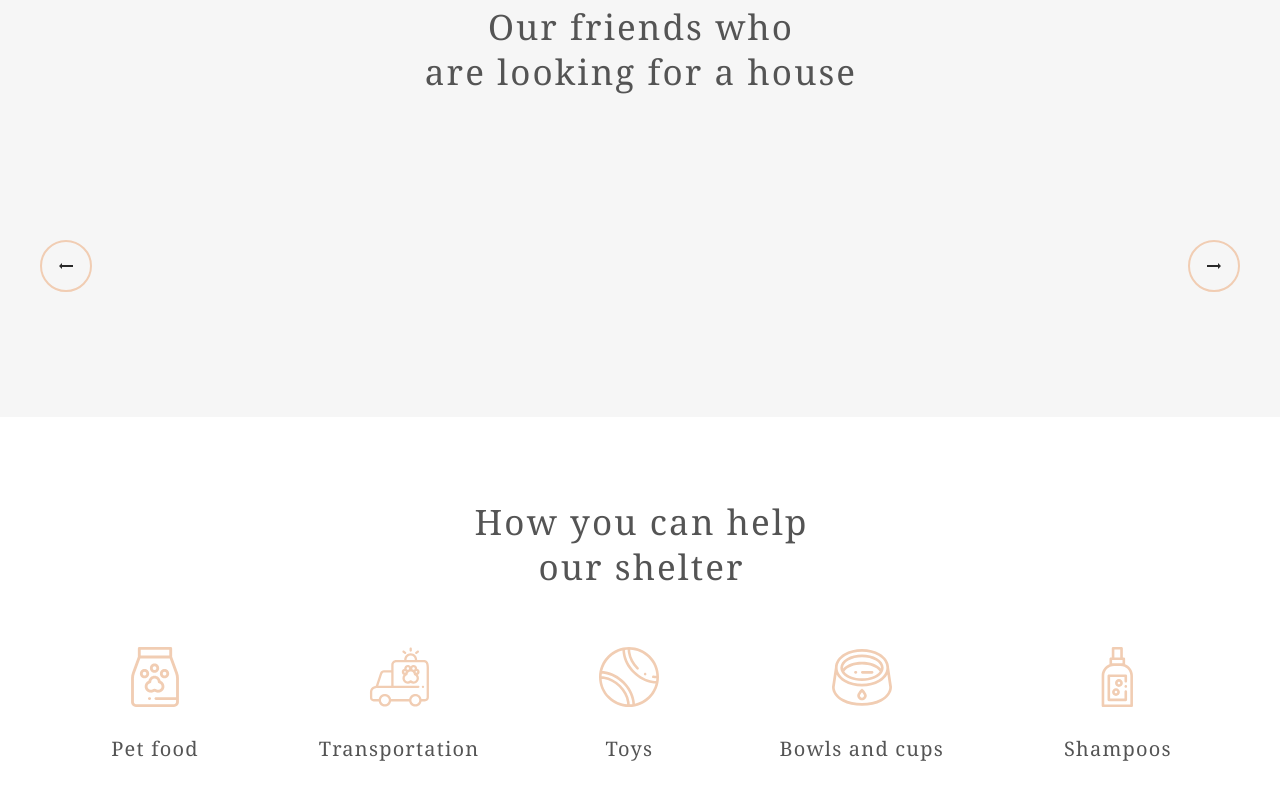
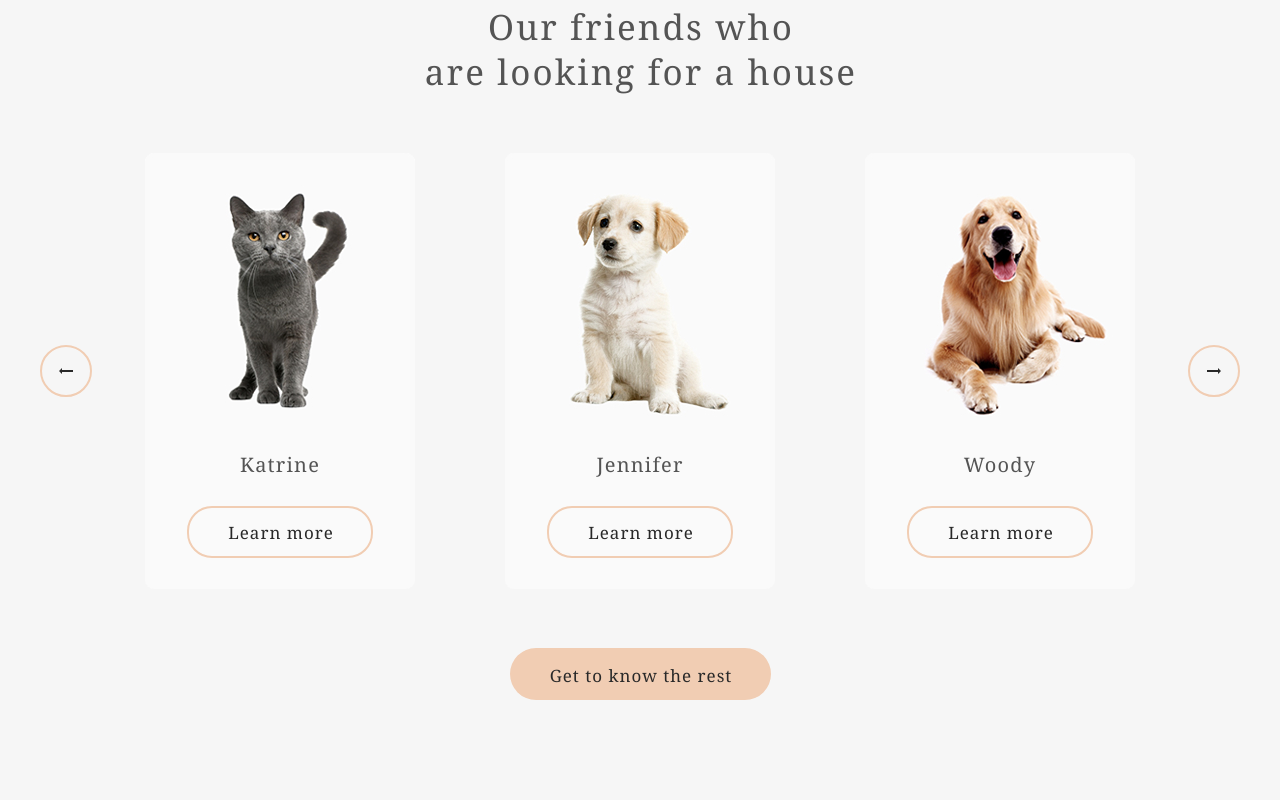
Before and after one commit to Andrey94-094/rsschool-cv, a plain HTML site: page shelter/pages/main/index.html in a window 1280 px wide. Shown: the part 1549-2361 px from the top of the page. Drawn offline with Linux system fonts and the light colour scheme; a script that the page names is missing.

Commit message:
feat: add basic page

```diff
--- a/shelter/pages/main/index.html
+++ b/shelter/pages/main/index.html
@@ -70,6 +70,25 @@
             </svg>
           </button>
           <div class="pets__slider slider">
+            <ul class="slider__list" style="z-index: 0;">
+              <li class="slider__item" id="pet_20">
+                <img class="slider__img" src="../../assets/images/pets-katrine.jpg" alt="" width="270" height="270">
+                <p class="slider__name">Katrine </p>
+                <a class="slider__btn" href="">Learn more</a>
+              </li>
+
+              <li class="slider__item" id="pet_1">
+                <img class="slider__img" src="../../assets/images/pets-jennifer.jpg" alt="" width="270" height="270">
+                <p class="slider__name">Jennifer </p>
+                <a class="slider__btn" href="">Learn more</a>
+              </li>
+
+              <li class="slider__item" id="pet_8">
+                <img class="slider__img" src="../../assets/images/pets-woody.jpg" alt="" width="270" height="270">
+                <p class="slider__name">Woody </p>
+                <a class="slider__btn" href="">Learn more</a>
+              </li>
+            </ul>
           </div>
           <button class="pets__slide-btn pets__slide-btn--next" aria-label="следующий">
             <svg class="pets__arrow" width="14" height="6" viewBox="0 0 14 6" fill="none" transform="rotate(180)"
--- a/shelter/pages/pets/style.css
+++ b/shelter/pages/pets/style.css
@@ -82,7 +82,8 @@ a {
 }
 
 .footer {
-  background: url(../../assets/images/noise_transparent.png), radial-gradient(100% 215.42% at 0% 0%, #5B483A 0%, #262425 100%), #211F20;
+  background: url(../../assets/images/noise_transparent.png),
+    radial-gradient(100% 215.42% at 0% 0%, #5b483a 0%, #262425 100%), #211f20;
 }
 
 .footer__wrap {
@@ -148,7 +149,7 @@ a {
   font-size: 20px;
   line-height: 115%;
   letter-spacing: 0.06em;
-  color: #F1CDB3;
+  color: #f1cdb3;
   padding-left: 60px;
   -webkit-box-sizing: border-box;
   box-sizing: border-box;
@@ -298,7 +299,7 @@ a {
 }
 
 .main-pets {
-  background-color: #F6F6F6;
+  background-color: #f6f6f6;
 }
 
 .friends {
@@ -330,7 +331,7 @@ a {
   -webkit-box-pack: center;
   -ms-flex-pack: center;
   justify-content: center;
-  -ms-grid-columns: (270px)[auto-fit];
+  -ms-grid-columns: (270px) [auto-fit];
   grid-template-columns: repeat(auto-fit, 270px);
   grid-row-gap: 30px;
   grid-column-gap: 40px;
@@ -407,7 +408,7 @@ a {
   box-sizing: border-box;
   width: 52px;
   height: 52px;
-  background-color: #F1CDB3;
+  background-color: #f1cdb3;
   border-radius: 50%;
   display: -webkit-box;
   display: -ms-flexbox;
@@ -419,7 +420,54 @@ a {
   -ms-flex-pack: center;
   justify-content: center;
 }
+.slider__btn {
+  -webkit-box-sizing: border-box;
+  box-sizing: border-box;
+  display: -webkit-box;
+  display: -ms-flexbox;
+  display: flex;
+  -webkit-box-pack: center;
+  -ms-flex-pack: center;
+  justify-content: center;
+  -webkit-box-align: center;
+  -ms-flex-align: center;
+  align-items: center;
+  padding-top: 2px;
+  padding-left: 2px;
+  border-radius: 26px;
+  border: none;
+  font-family: "Georgia", "Arial", sans-serif;
+  font-style: normal;
+  font-weight: normal;
+  font-size: 17px;
+  line-height: 19px;
+  letter-spacing: 1px;
+  color: #292929;
+  height: 52px;
+  outline: none;
+  cursor: pointer;
+  margin: 0 auto;
+  width: 186px;
+  border: 2px solid #f1cdb3;
+  box-sizing: border-box;
+  border-radius: 25px;
+}
 
+.slider__btn:hover {
+  background-color: #fddcc4;
+}
+
+.slider__btn:active,
+.slider__btn:focus {
+  background-color: #fddcc4;
+  opacity: 0.7;
+}
+
+.slider__btn:hover,
+.slider__btn:active,
+.slider__btn:focus {
+  border: none;
+}
 .friends__slide-btn {
   -webkit-box-sizing: border-box;
   box-sizing: border-box;
@@ -450,41 +498,50 @@ a {
   height: 52px;
   outline: none;
   cursor: pointer;
-  border: 2px solid #F1CDB3;
+  border: 2px solid #f1cdb3;
   position: relative;
   background-color: transparent;
 }
 
 .friends__slide-btn:hover {
-  background-color: #FDDCC4;
+  background-color: #fddcc4;
 }
 
-.friends__slide-btn:active, .friends__slide-btn:focus {
-  background-color: #FDDCC4;
+.friends__slide-btn:active,
+.friends__slide-btn:focus {
+  background-color: #fddcc4;
   opacity: 0.7;
 }
 
-.friends__slide-btn:hover, .friends__slide-btn:active, .friends__slide-btn:focus {
+.friends__slide-btn:hover,
+.friends__slide-btn:active,
+.friends__slide-btn:focus {
   border: none;
 }
 
-.friends__slide-btn:disabled, .friends__slide-btn[disabled] {
-  border: 2px solid #CDCDCD;
+.friends__slide-btn:disabled,
+.friends__slide-btn[disabled] {
+  border: 2px solid #cdcdcd;
 }
 
-.friends__slide-btn:disabled:hover, .friends__slide-btn:disabled:active, .friends__slide-btn:disabled:focus, .friends__slide-btn[disabled]:hover, .friends__slide-btn[disabled]:active, .friends__slide-btn[disabled]:focus {
+.friends__slide-btn:disabled:hover,
+.friends__slide-btn:disabled:active,
+.friends__slide-btn:disabled:focus,
+.friends__slide-btn[disabled]:hover,
+.friends__slide-btn[disabled]:active,
+.friends__slide-btn[disabled]:focus {
   background-color: transparent;
   cursor: auto;
 }
 
 .friends__slide-btn:disabled path {
-  fill: #CDCDCD;
+  fill: #cdcdcd;
 }
 
 .friends__slide-btn:disabled path:hover::after path,
 .friends__slide-btn:disabled path:active::after path,
 .friends__slide-btn:disabled path:focus::after path {
-  fill: #CDCDCD;
+  fill: #cdcdcd;
 }
 
 .friends__slide-btn--previous {
@@ -497,7 +554,9 @@ a {
   justify-self: start;
 }
 
-.friends__slide-btn--previous:hover::after, .friends__slide-btn--previous:active::after, .friends__slide-btn--previous:focus::after {
+.friends__slide-btn--previous:hover::after,
+.friends__slide-btn--previous:active::after,
+.friends__slide-btn--previous:focus::after {
   top: 12px;
 }
 
@@ -511,7 +570,9 @@ a {
   align-self: center;
 }
 
-.friends__slide-btn--next:hover::after, .friends__slide-btn--next:active::after, .friends__slide-btn--next:focus::after {
+.friends__slide-btn--next:hover::after,
+.friends__slide-btn--next:active::after,
+.friends__slide-btn--next:focus::after {
   top: 32px;
 }
 
@@ -597,7 +658,7 @@ a {
   line-height: 24px;
   font-size: 15px;
   line-height: 24px;
-  color: #CDCDCD;
+  color: #cdcdcd;
   padding-bottom: 4px;
 }
 
@@ -605,8 +666,9 @@ a {
   cursor: pointer;
 }
 
-.nav__link:active, .nav__link:focus {
-  border-bottom: 3px solid #F1CDB3;
+.nav__link:active,
+.nav__link:focus {
+  border-bottom: 3px solid #f1cdb3;
   outline: none;
 }
 
@@ -616,7 +678,7 @@ a {
 }
 
 .nav__link--active {
-  border-bottom: 3px solid #F1CDB3;
+  border-bottom: 3px solid #f1cdb3;
   outline: none;
 }
 
@@ -625,8 +687,9 @@ a {
   color: white;
 }
 
-.nav__link:active, .nav__link:focus {
-  border-bottom: 3px solid #F1CDB3;
+.nav__link:active,
+.nav__link:focus {
+  border-bottom: 3px solid #f1cdb3;
   outline: none;
   color: white;
 }
@@ -639,6 +702,94 @@ a {
   color: black;
 }
 
-.nav__link--pets:active, .nav__link--pets:focus {
+.nav__link--pets:active,
+.nav__link--pets:focus {
   color: black;
 }
+
+.slider__list {
+  list-style: none;
+  padding: 0;
+  margin: 0;
+  display: -webkit-box;
+  display: -ms-flexbox;
+  display: flex;
+  -ms-flex-wrap: nowrap;
+  flex-wrap: nowrap;
+  -webkit-box-pack: justify;
+  -ms-flex-pack: justify;
+  justify-content: space-between;
+  position: relative;
+  min-width: 100%;
+  background-color: #f6f6f6;
+}
+
+@media (max-width: 1100px) {
+  .slider__list {
+    -ms-flex-pack: distribute;
+    justify-content: space-around;
+  }
+}
+
+@media (max-width: 900px) {
+  .slider__list {
+    -webkit-box-pack: justify;
+    -ms-flex-pack: justify;
+    justify-content: space-between;
+  }
+}
+
+@media (max-width: 785px) {
+  .slider__list {
+    -webkit-box-pack: center;
+    -ms-flex-pack: center;
+    justify-content: center;
+    margin: 0 auto;
+  }
+}
+
+.slider__item {
+  position: relative;
+  -webkit-box-sizing: border-box;
+  box-sizing: border-box;
+  min-width: 270px;
+  padding-bottom: 30px;
+  background: #fafafa;
+  border-radius: 9px;
+  overflow: hidden;
+  animation: 1s ease-in-out;
+  -webkit-animation: 1s ease-in-out;
+}
+
+@media (max-width: 786px) {
+  .slider__item {
+    margin: 0 auto;
+  }
+}
+
+.slider__item:hover {
+  -webkit-box-shadow: 0px 2px 35px 14px rgba(13, 13, 13, 0.04);
+  box-shadow: 0px 2px 35px 14px rgba(13, 13, 13, 0.04);
+  background-color: #ffffff;
+  cursor: pointer;
+}
+
+.slider__img {
+  display: block;
+  margin: 0 auto;
+  margin-bottom: 30px;
+  -o-object-fit: cover;
+  object-fit: cover;
+}
+
+.slider__name {
+  font-family: "Georgia", "Arial", sans-serif;
+  font-style: normal;
+  font-weight: normal;
+  font-size: 20px;
+  line-height: 23px;
+  text-align: center;
+  letter-spacing: 0.06em;
+  color: #545454;
+  margin-bottom: 30px;
+}
```
Also changed, not shown: shelter/pages/pets/index.html (+56 -24 lines). Lines whose indentation alone changed are shown as unchanged.
